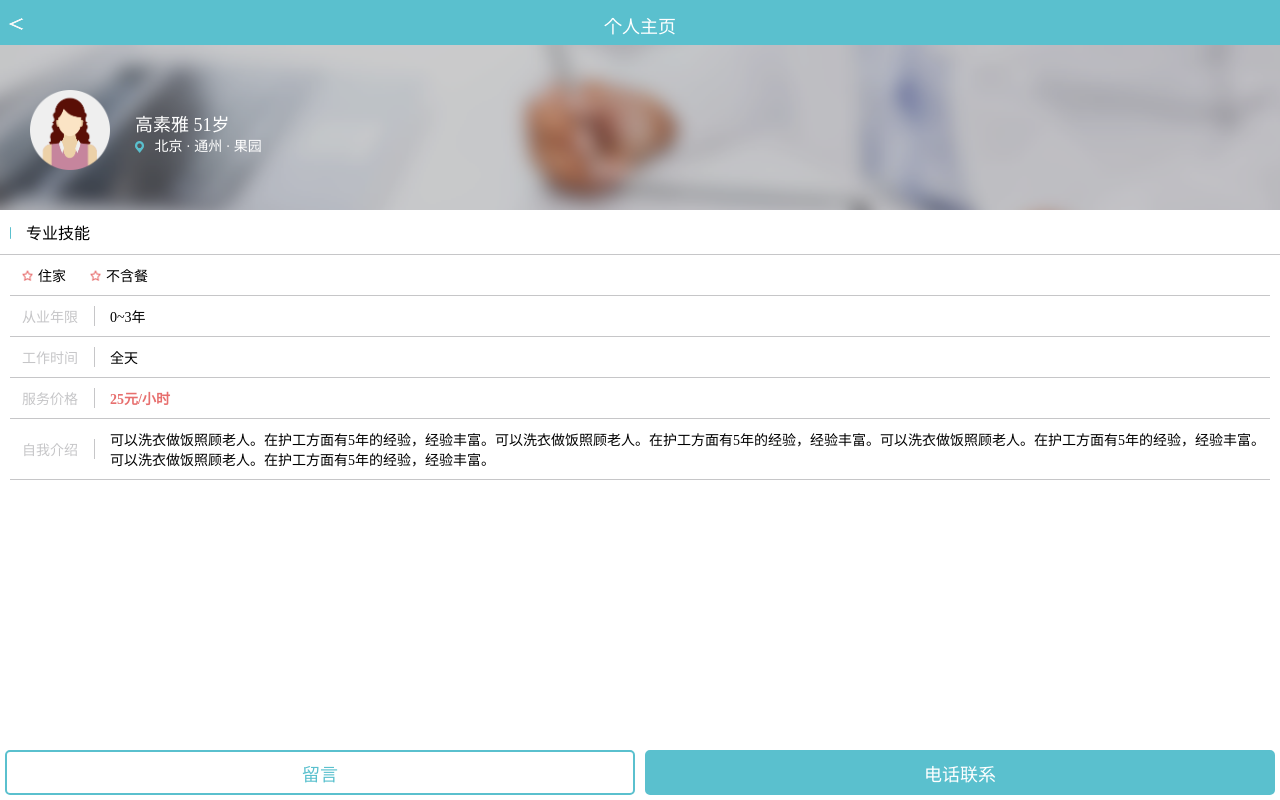
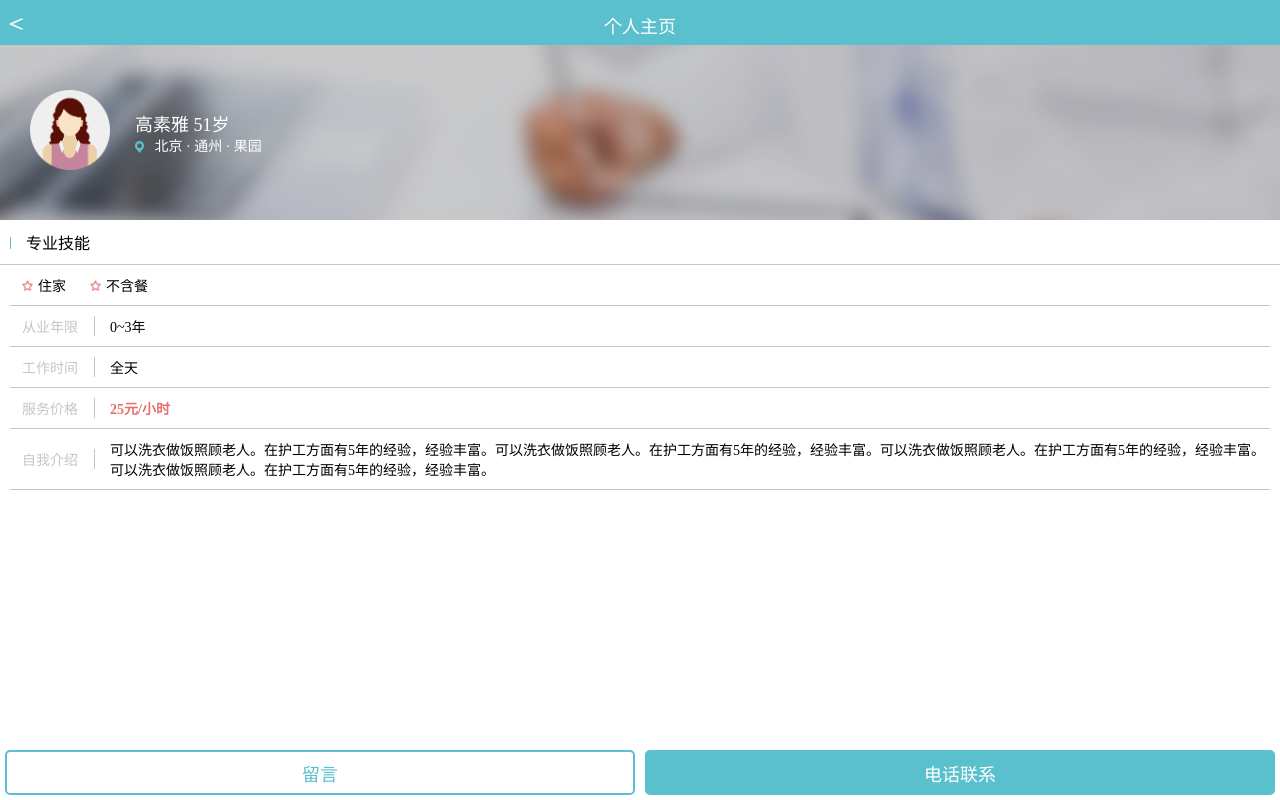
Before and after one commit to FlatDice/JNShuCSS, a plain HTML site: page task5/index.html in a window 1280 px wide. Drawn offline with Linux system fonts and the light colour scheme; a web font is replaced by a local one.

Commit message:
Task5 - fix footer cover body bug

```diff
--- a/task5/style.css
+++ b/task5/style.css
@@ -10,6 +10,7 @@
 body {
     font-size: 14px;
 	font-family: STHeiti;
+	padding: 45px 0;
 }
 
 .fixed-header {
@@ -71,7 +72,6 @@ button {
 .hero-section {
     height: 175px;
     width: 100%;
-    margin-top: 35px;
     background: url(background.png) no-repeat center /105% auto;
 }
 .content-section > div {
```
